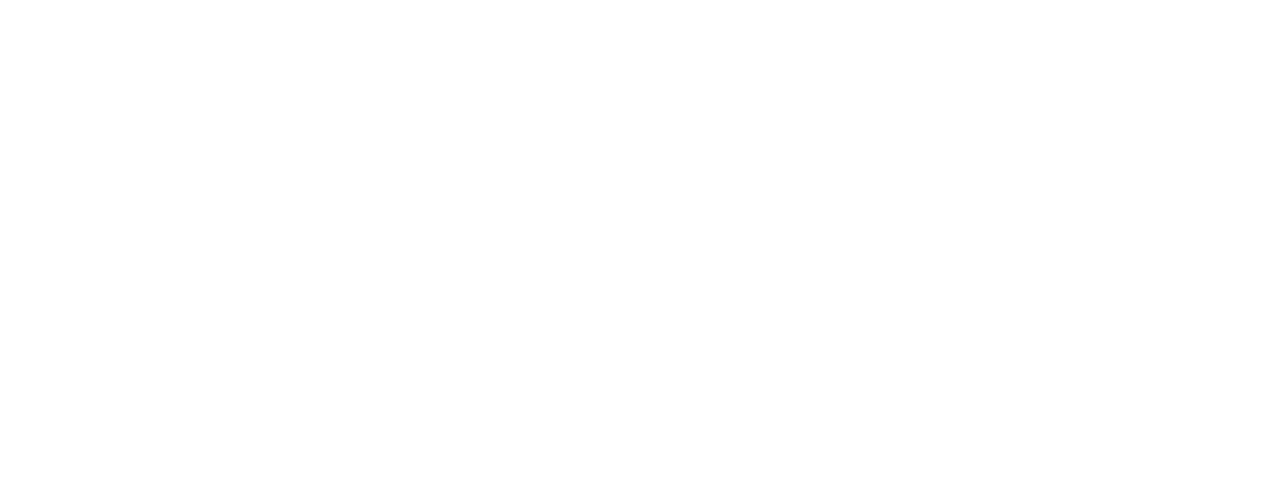
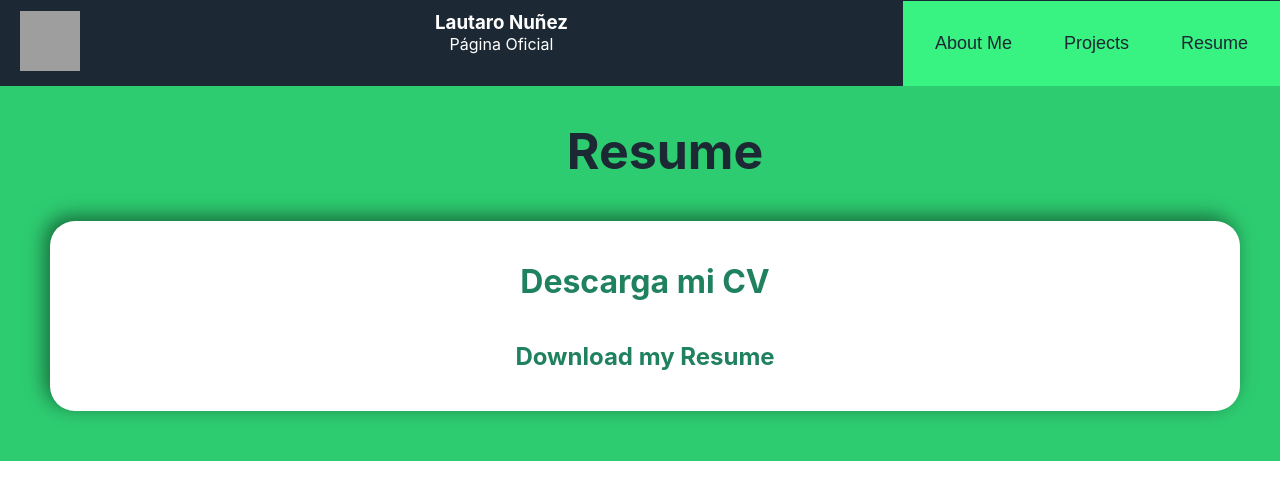
Before and after one commit to lautar007/Mi-blog, a React (Create React App) app in the folder personal-blog/: page /resume in a window 1280 px wide. Before the commit this address had no page. Shown: the top 500 px of the page. Built offline with nearby package versions, Linux system fonts and the light colour scheme; grey boxes are pictures that could not be loaded.

Commit message:
Links a proyectos

```diff
--- a/personal-blog/src/App.js
+++ b/personal-blog/src/App.js
@@ -3,6 +3,7 @@
 import Landing from './components/Landing/Landing';
 import Navbar from './components/Navbar/NavBar';
 import About from './components/About/About';
+import Resume from './components/Resume/Resume';
 
 function App() {
     return (
@@ -10,6 +11,7 @@
         <div className="App">
           <Routes>
             <Route exact path = '/' element ={<div><Navbar/><Landing/></div>}/>
+            <Route exact path = '/resume' element = {<div><Navbar/><Resume/></div>}/>
             <Route exact path = '/about' element = {<div><Navbar/><About/></div>}/>
           </Routes>
         </div>
--- a/personal-blog/src/components/Landing/Landing.css
+++ b/personal-blog/src/components/Landing/Landing.css
@@ -63,7 +63,7 @@
 box-shadow:  -20px -20px 60px #27ad60,
              20px 20px 60px #35eb82;
 width: 600px;
-height: 400px;
+height: 450px;
 display: flex;
 flex-direction: column;
 justify-content: center;
@@ -80,3 +80,22 @@
     color:rgb(28, 40, 51);
     margin: 5px 10px;
 }
+
+.visit{
+    background-color: #186a3b;
+    padding: 5px;
+    width: 60px;
+    margin-left: 45%;
+    margin-top: 10px;
+    color:white;
+    border-radius: 20px;
+    border-style: solid;
+    border-color:rgb(126, 238, 98);
+    transition: 500ms;
+}
+
+.visit:hover{
+    background-color: rgb(126, 238, 98);
+    color: rgb(28, 40, 51);
+    border-color:rgb(28, 40, 51);
+}
--- a/personal-blog/src/components/Landing/Landing.js
+++ b/personal-blog/src/components/Landing/Landing.js
@@ -54,11 +54,14 @@
             <img className="images" src="https://i.pinimg.com/564x/dc/b7/14/dcb71438dcac88b5ab2a2b7e410bd17f.jpg"></img>
             <h3 className="proyect-text">|Académica| FullStack Developer - Countries App</h3>
             <p className="proyect-text">- Proyecto individual de creación de una Sinlge Page Application para la creación de actividades turísticas y la posibilidad de adjudicarlos a diferentes países.</p>
+            <a className="visit" href="https://pi-countries-henry.vercel.app/">Visitar</a>
           </div>
+
           <div className="proyect-1">
             <img className="images" src="https://i.pinimg.com/564x/cc/63/d3/cc63d3aea1eccf6a83908cf6db799ae3.jpg"></img>
             <h3 className="proyect-text">|Académico| Fullstack developer - Eventy</h3>
             <p className="proyect-text">Proyecto grupal sobre una red social para la creación y promoción de eventos sociales y deportivos.</p>
+            <a className="visit" href="https://eventy-main.vercel.app/">Visitar</a>
           </div>
         </div>
       </div>
--- a/personal-blog/src/components/Navbar/NavBar.js
+++ b/personal-blog/src/components/Navbar/NavBar.js
@@ -26,7 +26,9 @@
                 :
                 window.location = 'http://localhost:3000/';
                 }}> Projects </button>
-                <button className="boton1"> Resume </button>
+                <Link to = '/resume'>
+                <button className="boton2"> Resume </button>
+                </Link>
             </div>
         </div>
     )
--- /dev/null
+++ b/personal-blog/src/components/Resume/Resume.css
@@ -0,0 +1,3 @@
+.resume{
+    width:70%;
+}
--- /dev/null
+++ b/personal-blog/src/components/Resume/Resume.js
@@ -0,0 +1,18 @@
+import React from "react";
+import { Link } from "react-router-dom";
+import './Resume.css';
+
+export default function Resume(){
+
+    return (
+        <div>
+            <div className="fondo2">
+                <h1 className="proyects">Resume</h1>
+                <div className="cont-retrato">
+                    <h1>Descarga mi CV</h1>
+                    <h2>Download my Resume</h2>
+                </div>
+            </div>
+        </div>
+    )
+}
```
